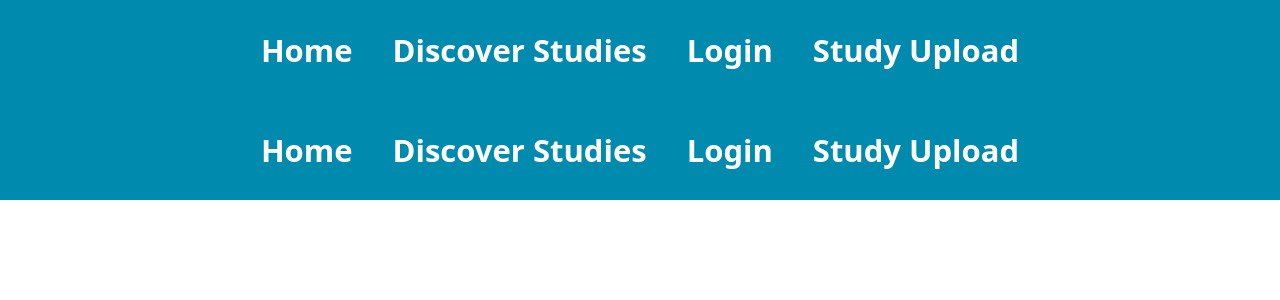
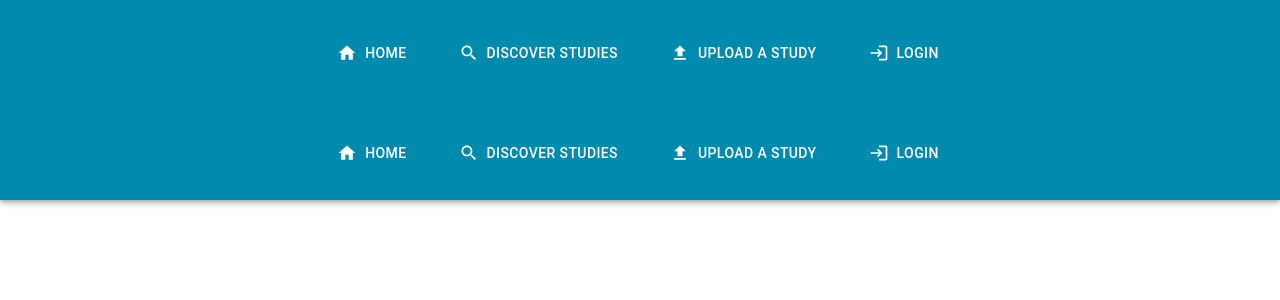
Before and after one commit to Harry-Liu23/Beatson-Team-Project, a Next.js app in the folder client/beatson-app/: page /layout in a window 1280 px wide. Shown: the top 300 px of the page. Built offline with nearby package versions, Linux system fonts and the light colour scheme.

Commit message:
Refactoring NavBar to Use MUI
Necessary to standardise the use of MUI across all components, and also to improve aesthetics.
Changes include importing Navbar-related components from MUI as well as adding icons from MUI.
 No side effects expected.

```diff
--- a/client/beatson-app/components/Navbar.js
+++ b/client/beatson-app/components/Navbar.js
@@ -1,24 +1,57 @@
-import React from "react";
-import Link from "next/link";
+import Link from'next/link';
+import AppBar from '@mui/material/AppBar';
+import Box from'@mui/material/Box';
+import Toolbar from'@mui/material/Toolbar';
+import Button from'@mui/material/Button';
+import UploadIcon from '@mui/icons-material/Upload';
+import HomeIcon from '@mui/icons-material/Home';
+import SearchIcon from '@mui/icons-material/Search';
+import LoginIcon from '@mui/icons-material/Login';
 
 const Navbar = () => {
   return (
-    <div className="page-header">
+    <div>
+      <Box sx={{flexGrow:1}}>
+        <AppBar position="static">
+          <Toolbar className="page-header">
           <ul className="list">
             <li>
-          <Link href="/">Home</Link>
+              <Button color="inherit" startIcon={<HomeIcon/>}>
+                  <Link href="/">
+                    Home
+                  </Link>
+                </Button>
             </li>
+
             <li>
-          <Link href="/discover_studies">Discover Studies</Link>
+              <Button color="inherit" startIcon={<SearchIcon/>}>
+                <Link href="/discover_studies">
+                  Discover Studies
+                </Link>
+              </Button>
             </li>
+
             <li>
-          <Link href="/login">Login</Link>
+              <Button color="inherit" startIcon={<UploadIcon/>}>
+                <Link href="/study_upload">
+                  Upload a Study
+                </Link>
+              </Button>
             </li>
+
             <li>
-          <Link href="/study_upload">Study Upload</Link>
+              <Button color="inherit" startIcon={<LoginIcon/>}>
+                <Link href="/login">
+                  Login
+                </Link>
+              </Button>
             </li>
           </ul>
+          </Toolbar>
+        </AppBar>
+      </Box>
     </div>
   );
 };
+
 export default Navbar;
```
Lines whose indentation alone changed are shown as unchanged.
